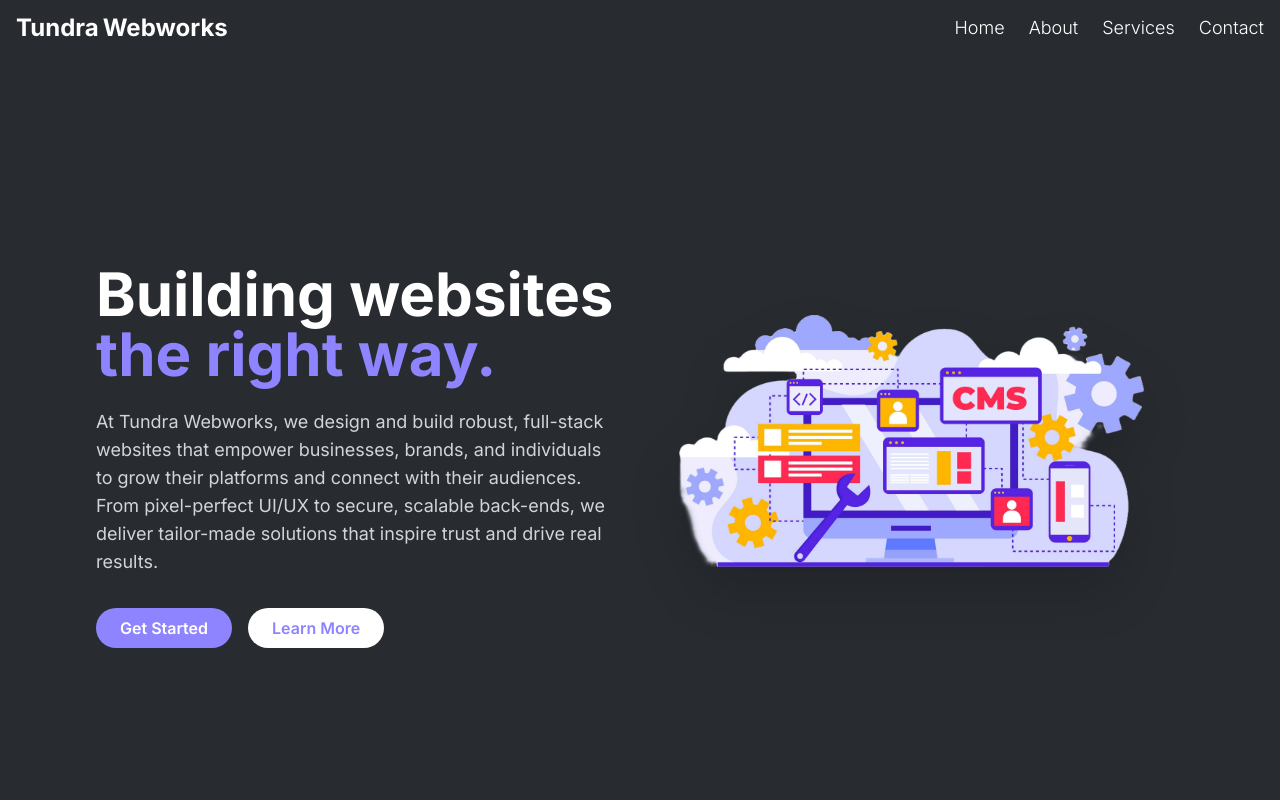
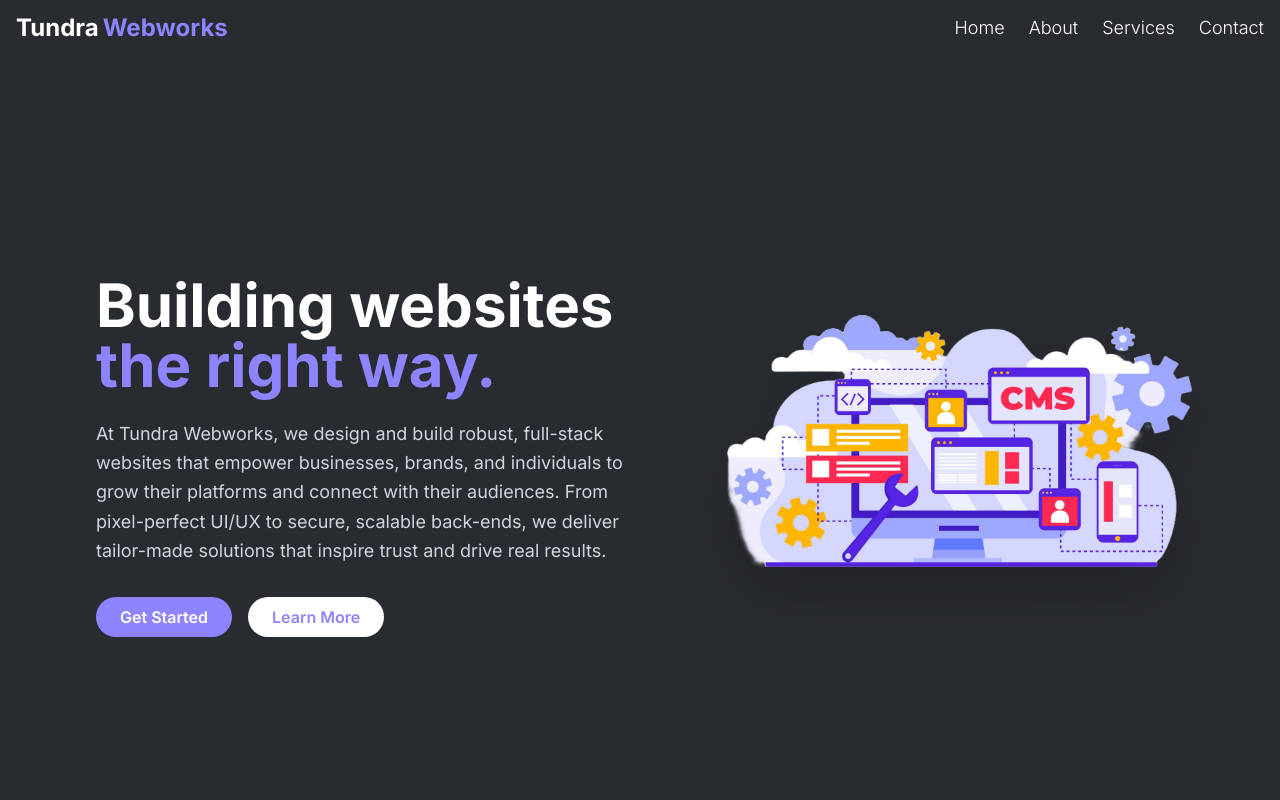
Before and after one commit to tgesar/tundra-webworks, a Next.js app: page / in a window 1280 px wide. Shown: the top 800 px of the page. Built offline with nearby package versions, Linux system fonts and the light colour scheme.

Commit message:
Updated to better Support Mobile with Navbar and PNG updates v2.0

```diff
--- a/app/page.tsx
+++ b/app/page.tsx
@@ -17,43 +17,51 @@ export default function HomePage() {
   return (
     <>
       {/* Hero Section */}
-      <section className="relative flex flex-col-reverse lg:flex-row items-center justify-center min-h-screen px-4 sm:px-6 lg:px-24 bg-background overflow-hidden">
+      <section
+        className="
+          flex flex-col-reverse lg:flex-row
+          items-center justify-center
+          h-screen px-6 lg:px-24
+          bg-background overflow-hidden
+        "
+      >
         {/* Left */}
-        <div className="w-full lg:w-1/2 flex flex-col justify-center text-center lg:text-left">
-          <h1 className="text-3xl sm:text-4xl lg:text-6xl font-bold text-white mb-6">
-            Building websites{' '}
-            <span className="text-[#8e84ff]">the right way.</span>
+        <div className="w-full lg:w-1/2 flex flex-col justify-center">
+          <h1 className="text-4xl lg:text-6xl font-bold text-white mb-6">
+            Building websites <span className="text-[#8e84ff]">the right way.</span>
           </h1>
-          <p className="text-base sm:text-lg text-gray-300 mb-8 leading-relaxed max-w-lg mx-auto lg:mx-0">
+          <p className="text-lg text-gray-300 mb-8 leading-relaxed">
             At Tundra Webworks, we design and build robust, full-stack websites that
             empower businesses, brands, and individuals to grow their platforms and
             connect with their audiences. From pixel-perfect UI/UX to secure,
             scalable back-ends, we deliver tailor-made solutions that inspire trust
             and drive real results.
           </p>
-          <div className="flex flex-col sm:flex-row justify-center lg:justify-start gap-4">
+          <div className="flex flex-wrap gap-4">
             <Link href="/services">
-              <button className="btn bg-[#8e84ff] text-white w-full sm:w-auto">
+              <button className="btn bg-[#8e84ff] text-white">
                 Get Started
               </button>
             </Link>
             <Link href="/contact">
-              <button className="btn bg-white text-[#8e84ff] w-full sm:w-auto">
+              <button className="btn bg-white text-[#8e84ff]">
                 Learn More
               </button>
             </Link>
           </div>
         </div>
 
-        {/* Right */}
-        <div className="w-full lg:w-1/2 flex justify-center lg:justify-end mb-8 lg:mb-0">
+        {/* Right: transparentHome image */}
+        <div className="w-full lg:w-1/2 flex justify-center items-center">
           <img
-            src="/images/transparenthome.png"
+            src="/images/transparentHome.png"
             alt="Web design showcase"
             className="
-              w-48 sm:w-64 md:w-80 lg:w-[825px]
+              static                     /* ensure it's not sticky */
+              w-[40%]                    /* mobile: 40% width */
+              md:w-[30rem] lg:w-[825px]  /* larger breakpoints */
               object-contain drop-shadow-2xl
-              transform translate-y-[-15px]
+              transform translate-x-[48px] -translate-y-[15px]
             "
           />
         </div>
@@ -79,33 +87,37 @@ export default function HomePage() {
       </section>
 
       {/* Blank Spacer */}
-      <div className="h-20 bg-background" />
+      <div className="h-20" />
 
       {/* Why Choose Tundra Webworks */}
-      <section className="w-full bg-background py-20 px-4 sm:px-6 lg:px-24">
+      <section className="w-full bg-background py-20 px-6 lg:px-24">
         <div className="flex flex-col lg:flex-row items-center gap-12">
-          {/* Left: GIF */}
-          <div className="lg:w-1/2 flex justify-center mb-8 lg:mb-0">
+          {/* Left: Animated GIF */}
+          <div className="lg:w-1/2 flex justify-center">
             <img
               src="/images/animatedweb.gif"
               alt="Animated web demo"
-              className="w-48 sm:w-64 md:w-80 lg:w-[500px] object-contain"
+              className="
+                w-[40%]
+                md:w-[30rem]
+                object-contain
+              "
             />
           </div>
-          {/* Right: Text */}
-          <div className="lg:w-1/2 text-center lg:text-left">
+          {/* Right: Stacked heading & bullets */}
+          <div className="lg:w-1/2">
             <div className="mb-8">
-              <h2 className="text-4xl sm:text-5xl lg:text-6xl font-semibold text-white leading-tight">
+              <h2 className="text-5xl lg:text-6xl font-semibold text-white leading-tight">
                 Why Choose
               </h2>
-              <h2 className="text-4xl sm:text-5xl lg:text-6xl font-semibold text-[#8e84ff] leading-tight">
+              <h2 className="text-5xl lg:text-6xl font-semibold text-[#8e84ff] leading-tight">
                 Tundra Webworks
               </h2>
             </div>
-            <ul className="list-disc list-inside text-lg sm:text-xl md:text-2xl text-white space-y-6">
+            <ul className="list-disc list-inside text-xl lg:text-xl text-white space-y-8">
               <li>
-                <strong>Custom-Tailored UX & Design</strong> – We build unforgettable user
-                experiences with intuitive flows and brand-cohesive visuals that
+                <strong>Custom-Tailored UX & Design</strong> – We build unforgettable
+                user experiences with intuitive flows and brand-cohesive visuals that
                 captivate and convert.
               </li>
               <li>
--- a/components/Navbar.tsx
+++ b/components/Navbar.tsx
@@ -1,3 +1,4 @@
+// components/Navbar.tsx
 'use client'
 
 import Link from 'next/link'
@@ -11,7 +12,8 @@ export default function Navbar() {
       <Link href="/" className="flex-shrink-0">
         <span className="text-xl lg:text-2xl font-bold flex items-baseline">
           <span className="text-[var(--offwhite)]">Tundra</span>
-          <span className="text-[var(--secondary-accent)] ml-1">Webworks</span>
+          {/* ONLY this span is now hard-coded to your secondary accent */}
+          <span className="text-[#8e84ff] ml-1">Webworks</span>
         </span>
       </Link>
 
```
